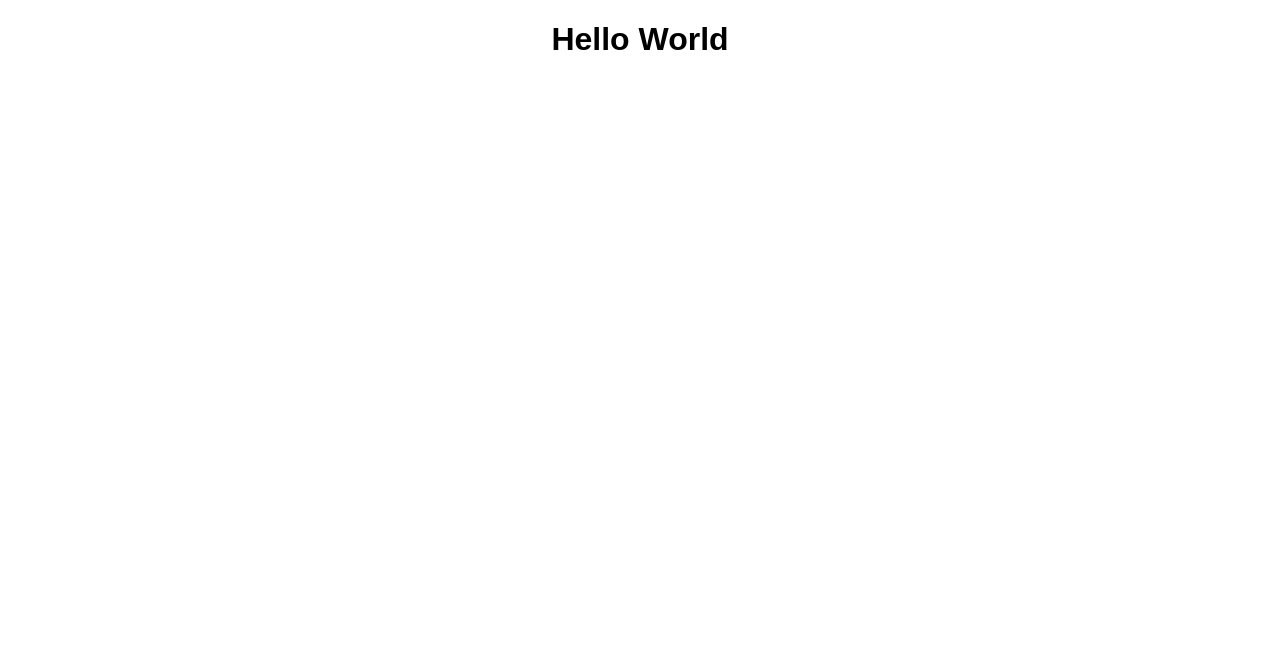
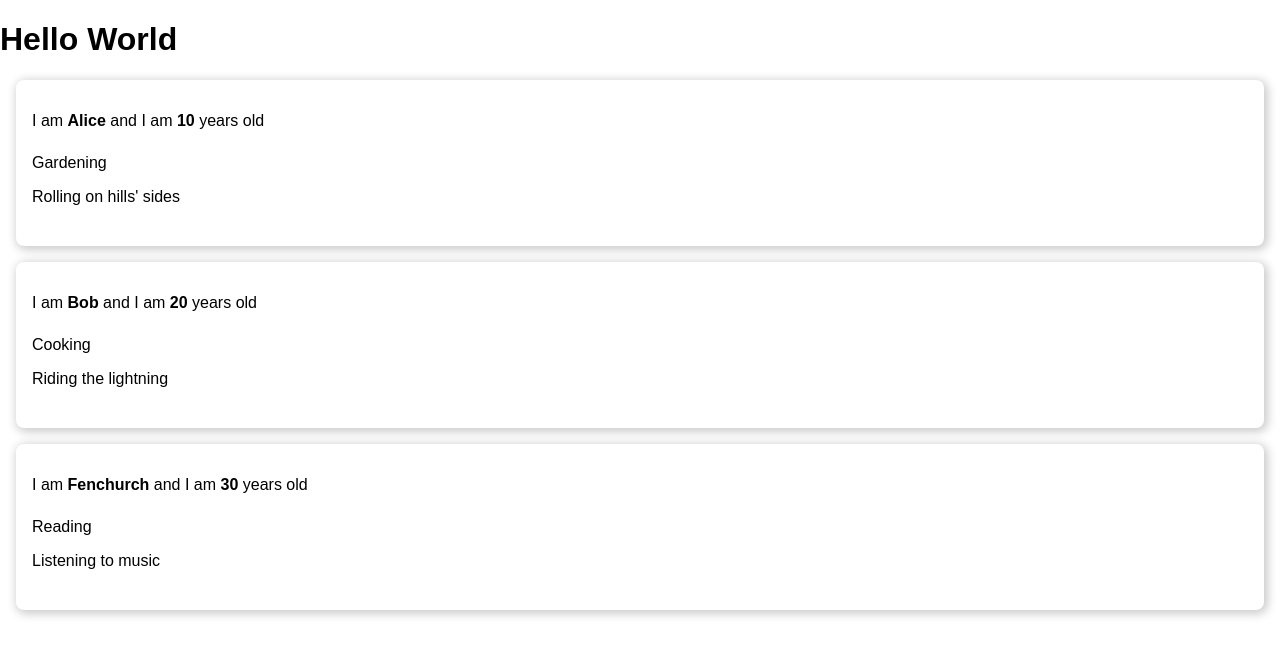
Before and after one commit to alaindet/learn-react, a React (Create React App) app in the folder courses/react-complete-guide/hello-world/: page / in a window 1280 px wide. Shown: the top 656 px of the page. Built offline with nearby package versions, Linux system fonts and the light colour scheme.

Commit message:
Create first <Person> component

```diff
--- a/courses/react-complete-guide/hello-world/src/App.css
+++ b/courses/react-complete-guide/hello-world/src/App.css
@@ -1,28 +1,8 @@
-.App {
-  text-align: center;
+.hobbies {
+  list-style-type: none;
+  padding-left: 0;
 }
 
-.App-logo {
-  animation: App-logo-spin infinite 20s linear;
-  height: 80px;
+.hobby {
+  padding: 0.5rem 0;
 }
-
-.App-header {
-  background-color: #222;
-  height: 150px;
-  padding: 20px;
-  color: white;
-}
-
-.App-title {
-  font-size: 1.5em;
-}
-
-.App-intro {
-  font-size: large;
-}
-
-@keyframes App-logo-spin {
-  from { transform: rotate(0deg); }
-  to { transform: rotate(360deg); }
-}
--- a/courses/react-complete-guide/hello-world/src/App.js
+++ b/courses/react-complete-guide/hello-world/src/App.js
@@ -1,17 +1,48 @@
 import React, { Component } from 'react';
 import './App.css';
+import Person from './Person/Person';
 
 class App extends Component {
+
+  state = {
+    people: [
+      {
+        name: 'Alice',
+        age: 10,
+        hobbies: ['Gardening', 'Rolling on hills\' sides'],
+      },
+      {
+        name: 'Bob',
+        age: 20,
+        hobbies: ['Cooking', 'Riding the lightning'],
+      },
+      {
+        name: 'Fenchurch',
+        age: 30,
+        hobbies: ['Reading', 'Listening to music'],
+      },
+    ],
+  };
+
+  renderPeople() {
+    return this.state.people.map((person, i) => (
+      <Person name={person.name} age={person.age} key={i}>
+        <ul className="hobbies">
+          {person.hobbies.map((hobby, j) => (
+            <li className="hobby" key={j}>{hobby}</li>
+          ))}
+        </ul>
+      </Person>
+    ));
+  }
+
   render() {
     return (
       <div className="App">
         <h1>Hello World</h1>
+        {this.renderPeople()}
       </div>
     );
-    // // Equivalent to
-    // return React.createElement('div', { className: 'App'},
-    //   React.createElement('h1', 'Hello World')
-    // );
   }
 }
 
--- /dev/null
+++ b/courses/react-complete-guide/hello-world/src/Person/Person.css
@@ -0,0 +1,11 @@
+.person {
+  padding: 1rem;
+  margin: 1rem;
+  box-shadow: 2px 2px 10px 2px #ccc;
+  border-radius: 0.5rem;
+}
+
+.person .name,
+.person .age {
+  font-weight: bold;
+}
--- /dev/null
+++ b/courses/react-complete-guide/hello-world/src/Person/Person.js
@@ -0,0 +1,15 @@
+import React from 'react';
+import './Person.css';
+
+const Person = ({ name, age, children }) => {
+  return (
+    <div className="person">
+      <p>
+        I am <span className="name">{name}</span> and I am <span className="age">{age}</span> years old
+      </p>
+      <div className="children">{children}</div>
+    </div>
+  );
+};
+
+export default Person;
```
Also changed, not shown: courses/react-complete-guide/hello-world/package.json (line endings or trailing spaces).
